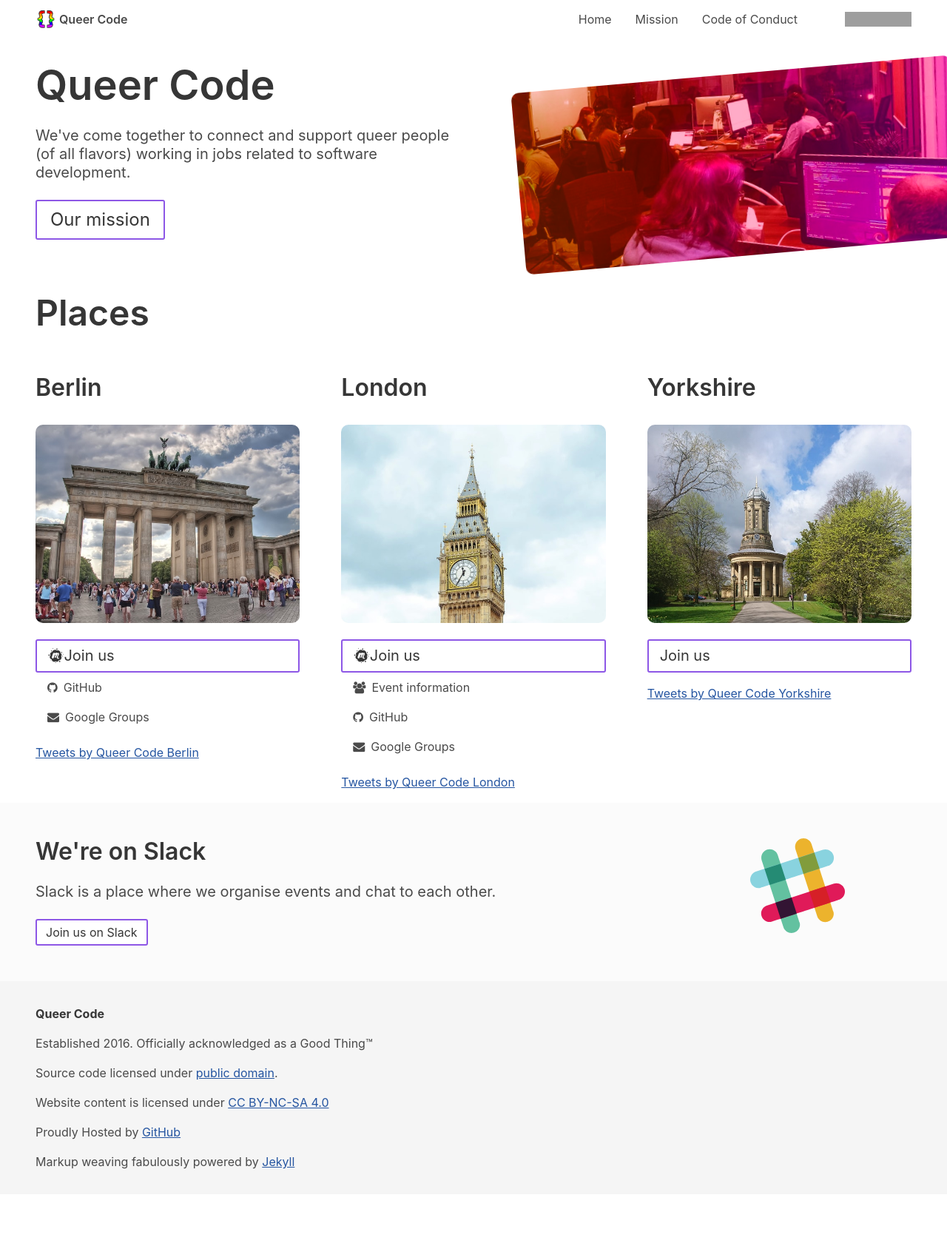
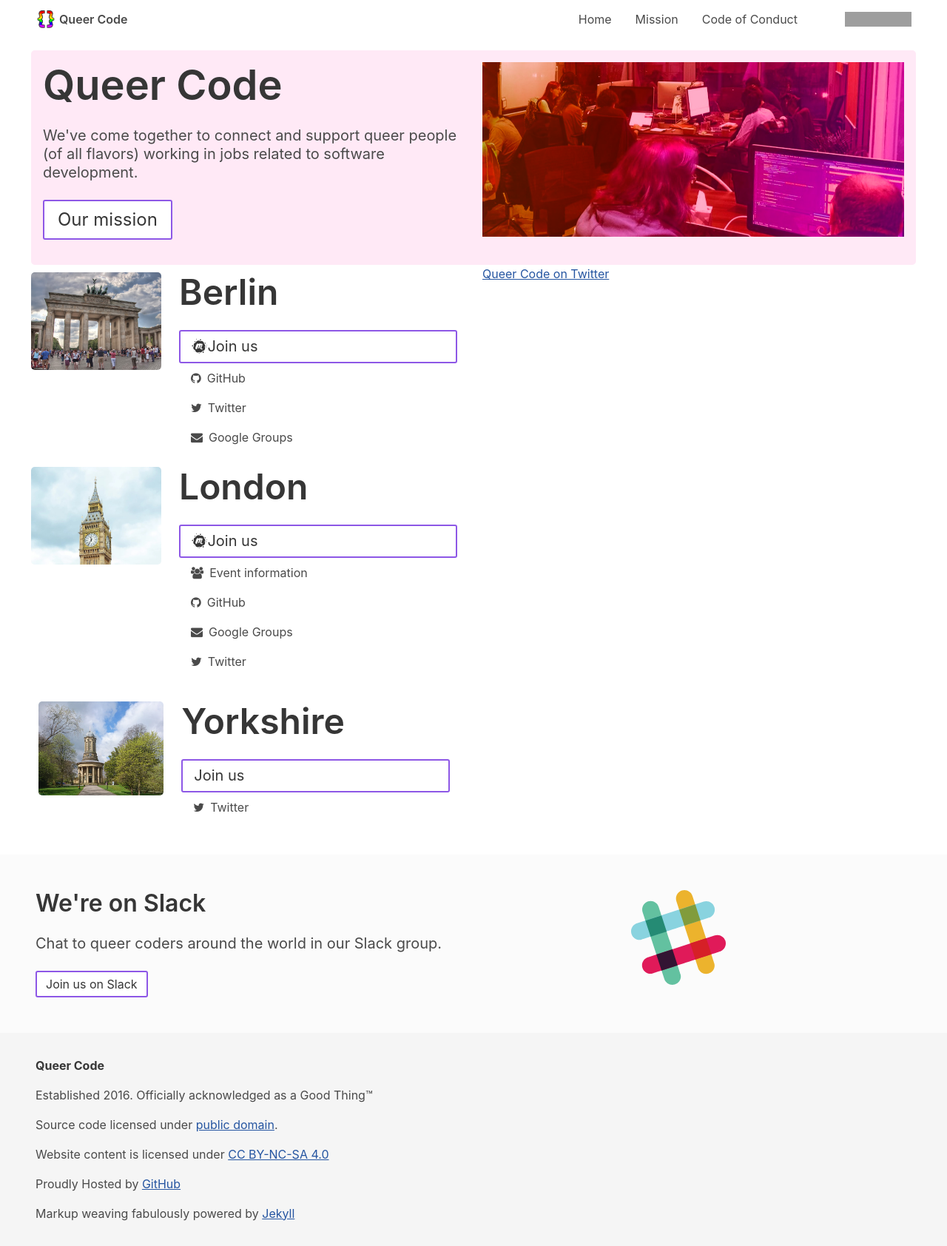
Before and after one commit to QueerCodeOrg/queercodeberlin.github.io, a Jekyll site: the page built from index.html, in a window 1280 px wide. Shown: the whole page at 74% size. Built offline with Jekyll 4.4.1, drawn with Linux system fonts in a browser that asks for light colours; comment, search, counter and statistics services are not loaded; before the commit the page ends 1614 px from its top, so only the background shows below that; grey boxes are pictures that could not be loaded.

Commit message:
Rearrange groups in vertical order, with Twitter to the side

```diff
--- a/_sass/queercode/components/places.scss
+++ b/_sass/queercode/components/places.scss
@@ -1,14 +1,9 @@
-.places > .title {
-  font-size: 3em;
-  padding: 1rem;
-}
-
 .place {
-  padding: 1em;
+  padding: 10px;
 }
 
 .place .title {
-  margin-bottom: 1em;
+  font-size: 3em;
 }
 
 .places .links {
@@ -22,5 +17,5 @@
 }
 
 .place .image {
-  border-radius: 10px;
+  border-radius: 5px;
 }
--- a/_sass/queercode/components/twitter.scss
+++ b/_sass/queercode/components/twitter.scss
@@ -3,10 +3,6 @@
 }
 
 @media (min-width: 770px) {
-  .twitter-link {
-    display: none;
-  }
-
   .twitter-timeline-container {
     display: block;
   }
--- a/_sass/queercode/layout/hero.scss
+++ b/_sass/queercode/layout/hero.scss
@@ -1,5 +1,9 @@
 .hero {
+  margin-left: 10px;
+  margin-right: 10px;
   padding: 1em 1em 2em;
+  background-color: #FFE9F6;
+  border-radius: 5px;
 }
 
 .hero .title {
@@ -13,14 +17,3 @@
 .hero .button {
   font-size: 1.5em;
 }
-
-.home-image {
-  width: 100%;
-}
-
-@media (min-width: 770px) {
-  .home-image {
-    border-radius: 10px;
-    transform: translateY(2em) translateX(3em) rotate(-5deg);
-  }
-}
--- a/index.html
+++ b/index.html
@@ -3,9 +3,10 @@
 layout: default
 ---
  <script async src="https://platform.twitter.com/widgets.js" charset="utf-8"></script>
+
+ <div class="hero">
 <div class="columns">
   <div class="column">
-    <div class="hero">
     <h1 class="title is-spaced">
       Queer Code
     </h1>
@@ -16,21 +17,21 @@
     <a class="button is-bordered is-rainbow" href="/mission">Our mission</a>
     </p>
   </div>
-  </div>
   <div class="column">
     <img class="home-image is-rainbow" src="images/people.jpg" alt="People at Queer Code" />
   </div>
 </div>
-
-<div class="places">
-  <h2 class="title">Places</h2>
+ </div>
 
 <div class="columns">
   <div class="column">
     <div class="place">
+      <div class="columns">
+        <div class="column is-one-third">
+          <img class="image" src="images/city_berlin.jpg" alt="Berlin" />
+        </div>
+        <div class="column">
           <h3 class="title">Berlin</h3>
-
-        <img class="image" src="images/city_berlin.jpg" alt="Berlin" />
 
           <div class="links">
             <a class="button is-bordered is-rainbow" href="https://www.meetup.com/Queer-Code-Berlin/">
@@ -46,16 +47,16 @@
               <i class="fa fa-envelope" aria-hidden="true"></i> Google Groups
             </a>
           </div>
-        <div class="twitter-timeline-container">
-          <a class="twitter-timeline" data-height="500" href="https://twitter.com/QueerCodeBerlin?ref_src=twsrc%5Etfw">Tweets by Queer Code Berlin</a>
         </div>
       </div>
     </div>
+    <div class="place">
+      <div class="columns">
+        <div class="column is-one-third">
+          <img class="image" src="images/city_london.jpg" alt="Berlin" />
+        </div>
         <div class="column">
-      <div class="place">
           <h3 class="title">London</h3>
-
-        <img class="image" src="images/city_london.jpg" alt="London" />
 
           <div class="links">
             <a class="button is-bordered is-rainbow" href="https://www.meetup.com/Queer-Code-London/">
@@ -74,17 +75,15 @@
               <i class="fa fa-twitter" aria-hidden="true"></i> Twitter
             </a>
           </div>
-        <div class="twitter-timeline-container">
-          <a class="twitter-timeline" data-height="500" href="https://twitter.com/QCLdn?ref_src=twsrc%5Etfw">Tweets by Queer Code London</a>
         </div>
       </div>
+      <div class="place">
+        <div class="columns">
+          <div class="column is-one-third">
+            <img class="image" src="images/city_yorkshire.jpg" alt="Berlin" />
           </div>
           <div class="column">
-      <div class="place">
             <h3 class="title">Yorkshire</h3>
-
-        <img class="image" src="images/city_yorkshire.jpg" alt="Yorkshire" />
-
             <div class="links">
               <a class="button is-bordered is-rainbow" href="https://www.eventbrite.com/o/queer-code-yorkshire-15310069508">
                 Join us
@@ -93,10 +92,15 @@
                 <i class="fa fa-twitter" aria-hidden="true"></i> Twitter
               </a>
             </div>
-        <div class="twitter-timeline-container">
-          <a class="twitter-timeline" data-height="500" href="https://twitter.com/QueerCodeYorks?ref_src=twsrc%5Etfw">Tweets by Queer Code Yorkshire</a>
           </div>
         </div>
+      </div>
+    </div>
+  </div>
+
+  <div class="column">
+    <div class="twitter-timeline-container">
+      <a class="twitter-timeline" data-height="1000" data-dnt="true" href="https://twitter.com/QCLdn/lists/tweets-from-queer-code">Queer Code on Twitter</a>
     </div>
   </div>
 </div>
@@ -105,14 +109,14 @@
   <div class="columns">
     <div class="column">
       <h2 class="title is-spaced">We're on Slack</h2>
-      <p class="subtitle">Slack is a place where we organise events and chat to each other.</p>
+      <p class="subtitle">Chat to queer coders around the world in our Slack group.</p>
       <p>
         <a class="button is-bordered is-rainbow" href="https://slackinvite-qcldn.herokuapp.com/">
           Join us on Slack
         </a>
       </p>
     </div>
-    <div class="column is-one-fifth">
+    <div class="column is-one-third">
       <img class="logo" src="images/logo-slack.svg" alt="Slack logo" />
     </div>
   </div>
```
Lines whose indentation alone changed are shown as unchanged.
